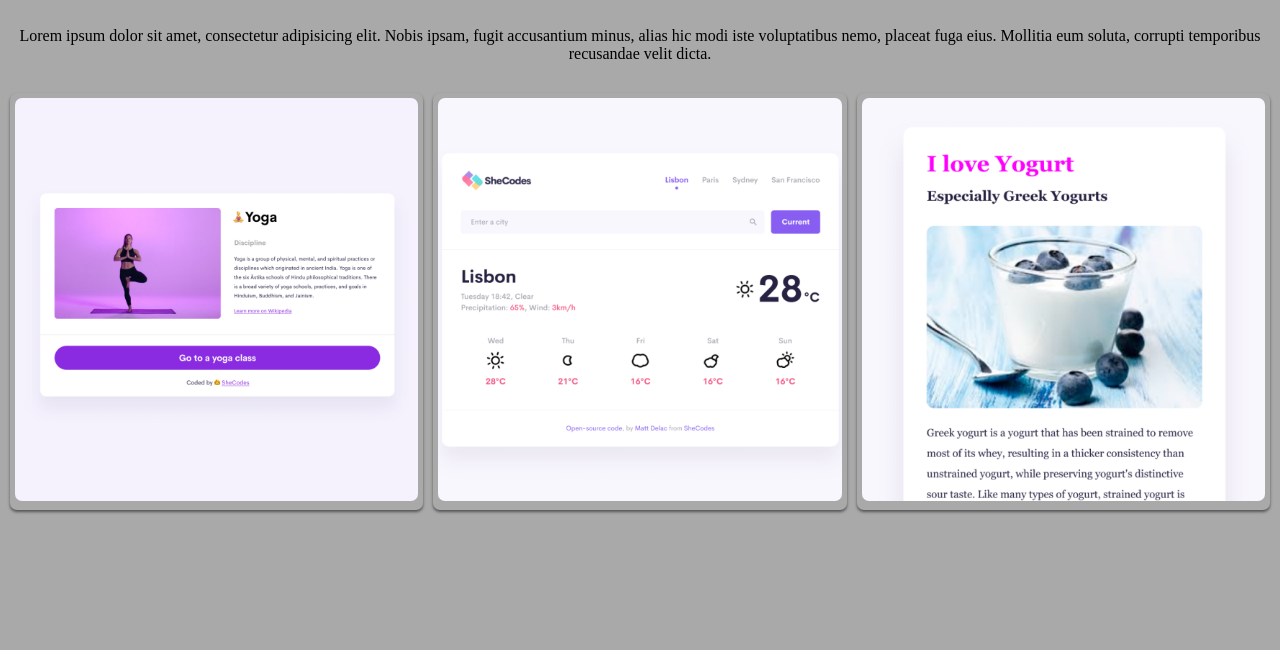
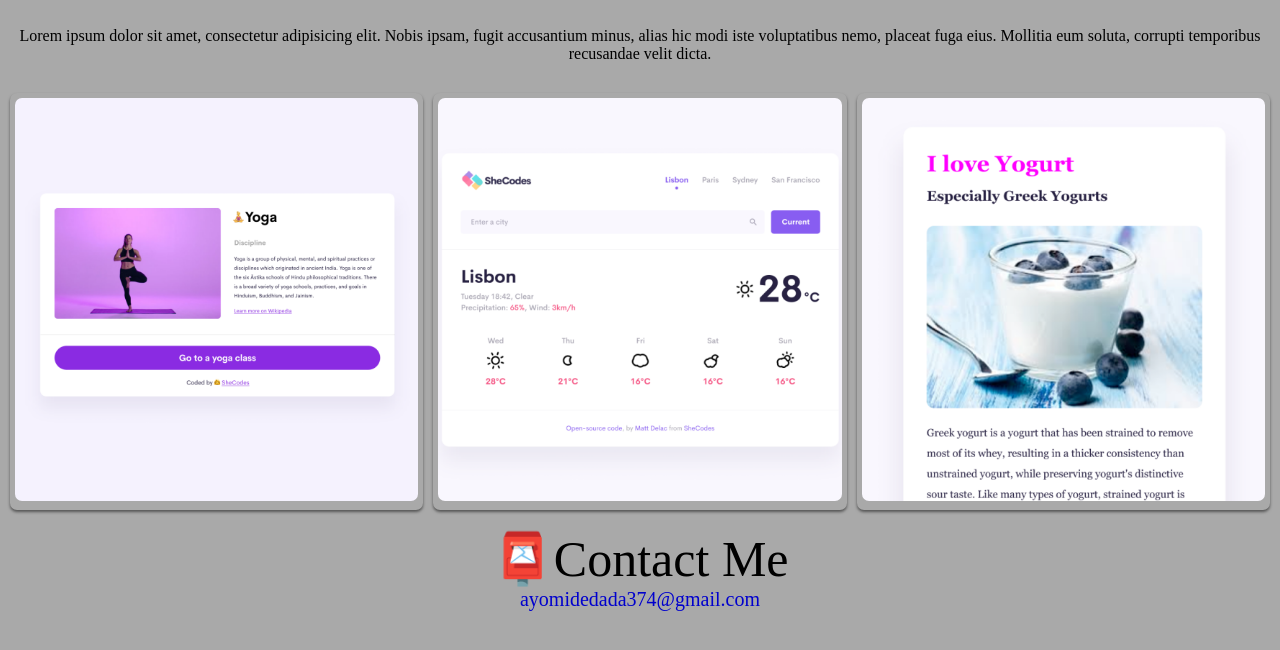
Before and after one commit to KingkoinJo/AdvanceTool-HomeWork, a plain HTML site: page about.html in a window 1280 px wide. Shown: the part 228-878 px from the top of the page. Drawn offline with Linux system fonts and the light colour scheme.

Commit message:
added my contact email address

```diff
--- a/about.html
+++ b/about.html
@@ -78,6 +78,18 @@
       </div>
     </div>
 
+    <footer class="contact-info">
+      <h3 id="contact">📮Contact Me</h3>
+      <div class="mail-address">
+        <a
+          href="mailto: ayomidedada374@gmail.com"
+          title="my mailing address"
+          class="email"
+          >ayomidedada374@gmail.com</a
+        >
+      </div>
+    </footer>
+
     <script src="/src/script.js"></script>
   </body>
 </html>
--- a/src/styles.css
+++ b/src/styles.css
@@ -200,6 +200,24 @@
     padding: 5px;
     border-radius: 7px;
   }
+  .contact-info {
+    display: flex;
+    flex-direction: column;
+    align-items: center;
+    justify-content: center;
+    justify-items: center;
+    margin: 20px;
+  }
+  .mail-address a {
+    font-size: 20px;
+    text-decoration: none;
+    color: var(--primary-color);
+  }
+  #contact {
+    font-size: 50px;
+    font-weight: 450;
+    margin: 0;
+  }
 
   @media (max-width: 860px) {
     .menu {
```
